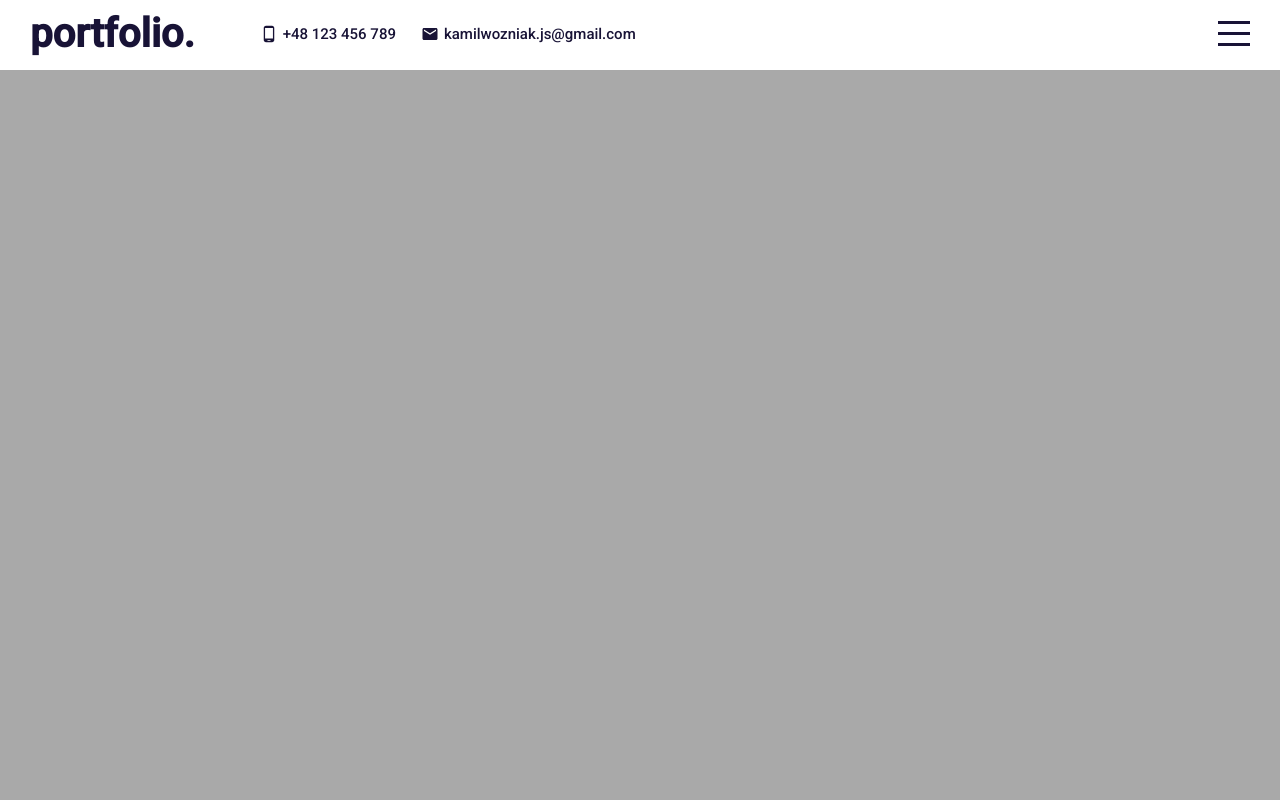
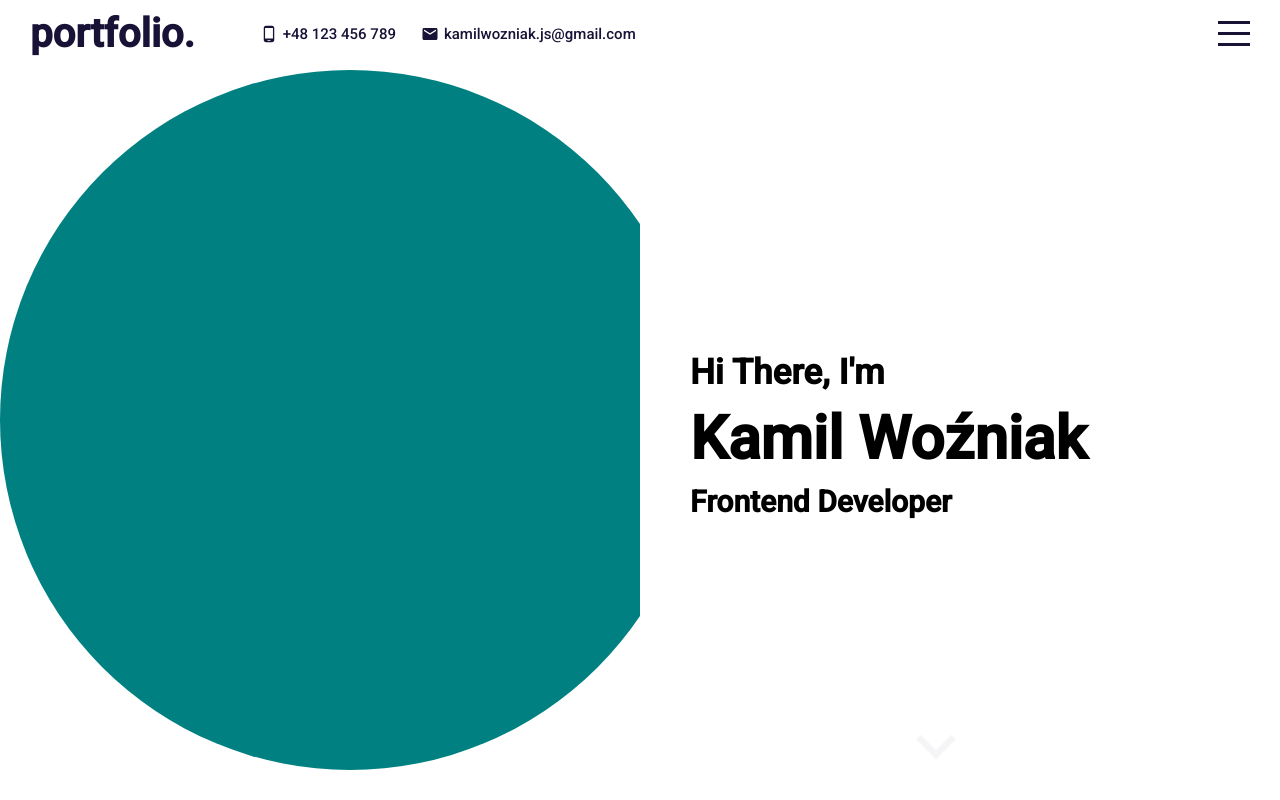
Before and after one commit to KamilHH/react-portfolio-website, a React (Create React App) app: page / in a window 1280 px wide. Built offline with nearby package versions, Linux system fonts and the light colour scheme.

Commit message:
Intro page

```diff
--- a/src/components/intro/Intro.jsx
+++ b/src/components/intro/Intro.jsx
@@ -1,10 +1,26 @@
 import React from 'react';
 import './intro.scss'
+import {KeyboardArrowDown} from "@material-ui/icons";
 
 const Intro = () => {
     return (
         <div className="intro" id="home">
+            <div className="left">
+                <div className="imgContainer">
+                    <img src="" alt=""/>
+                </div>
+            </div>
+            <div className="right">
+                <div className="wrapper">
+                    <h2>Hi There, I'm</h2>
+                    <h1>Kamil Woźniak</h1>
+                    <h3>Frontend Developer</h3>
+                </div>
+                <a href="#portfolio">
+                    <KeyboardArrowDown/>
+                </a>
 
+            </div>
         </div>
     );
 };
--- a/src/components/intro/intro.scss
+++ b/src/components/intro/intro.scss
@@ -1,3 +1,60 @@
 .intro{
-  background-color: darkgray;
+  background-color: white;
+  display: flex;
+
+  .left{
+    flex: 0.5;
+    overflow: hidden;
+
+    .imgContainer{
+      width: 700px;
+      height: 700px;
+      background-color: teal;
+      border-radius: 50%;
+
+      img{
+        height: 90%;
+      }
+    }
+  }
+  .right{
+    flex: 0.5;
+    position: relative;
+    .wrapper{
+      width: 100%;
+      height: 100%;
+      padding-left: 50px;
+      display: flex;
+      flex-direction: column;
+      justify-content: center;
+
+      h1{
+        font-size: 60px;
+        margin: 10px 0;
+      }
+      h2{
+        font-size: 35px;
+      }
+      h3{
+        font-size: 30px;
+      }
+    }
+    a{
+      position: absolute;
+      bottom: 10px;
+      left: 40%;
+
+      svg{
+        font-size: 5rem;
+        fill:#181336;
+        animation: arrowBlink 2s infinite;
+      }
+
+      @keyframes arrowBlink {
+        100%{
+          opacity: 0;
+        }
+      }
+    }
+  }
 }
```
